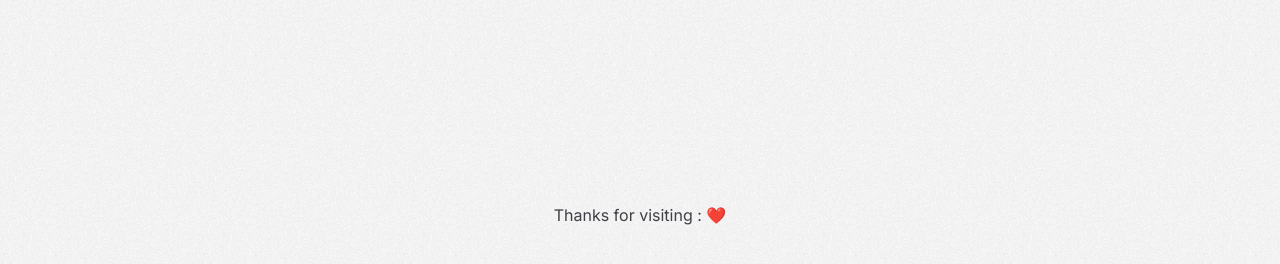
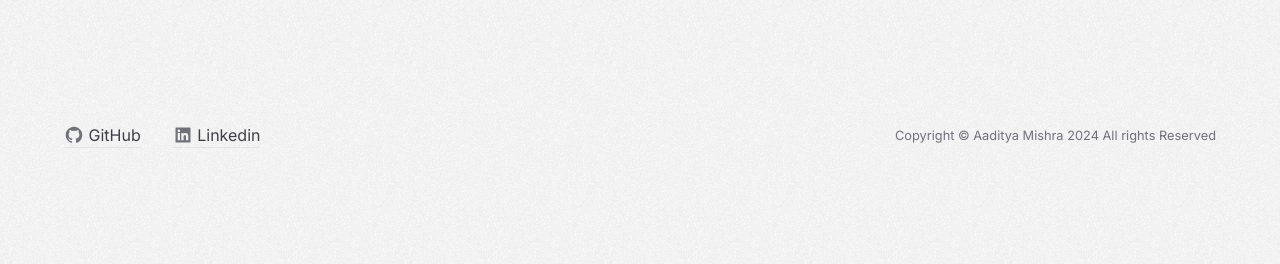
Before and after one commit to aadityamishraa/portfolio-nextjs, a Next.js app: page /contact in a window 1280 px wide. Shown: the part 420-684 px from the top of the page. Built offline with nearby package versions, Linux system fonts and the light colour scheme; no server answers; a web font is replaced by a local one.

Commit message:
footer modified

```diff
--- a/app/components/global/Footer.tsx
+++ b/app/components/global/Footer.tsx
@@ -1,11 +1,18 @@
+import Social from "../shared/Social";
 import UnmountStudio from "./Unmount";
 
 export default function Footer() {
   return (
     <UnmountStudio>
-      <footer className="border-t dark:border-zinc-800 border-zinc-100 mt-44 lg:min-h-[100px] min-h-full relative">
-        <div className="max-w-7xl mx-auto flex justify-center px-6 py-16">
-          <h3 className="font-inter ">Thanks for visiting : ❤️</h3>
+      <footer className="border-t dark:border-zinc-800 border-zinc-100 mt-28 min-h-full relative">
+        <div className="max-w-7xl mx-auto flex lg:flex-row flex-col items-center lg:justify-between justify-center md:px-16 py-2">
+          <Social type="social" />
+          <div className="flex flex-col lg:items-end items-center lg:text-start text-center">
+            <small className="text-zinc-500">
+              Copyright &copy; Aaditya Mishra {new Date().getFullYear()} All
+              rights Reserved
+            </small>
+          </div>
         </div>
       </footer>
     </UnmountStudio>
--- a/app/data/social.ts
+++ b/app/data/social.ts
@@ -23,6 +23,6 @@ export const socialLinks = [
     name: "Resume",
     url: "https://www.linkedin.com/in/aadityamishraa/",
     icon: BiFile,
-    status: "social",
+    status: "resume",
   }
 ];
```
